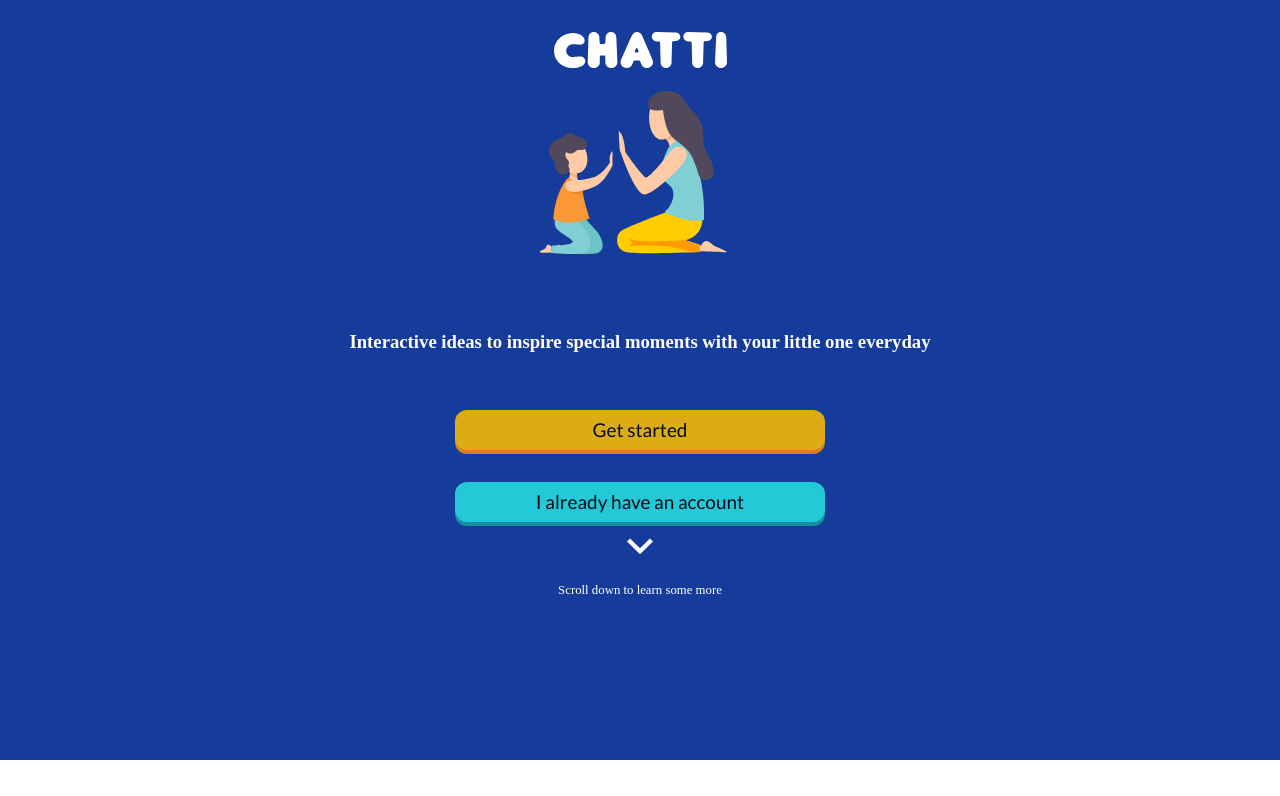
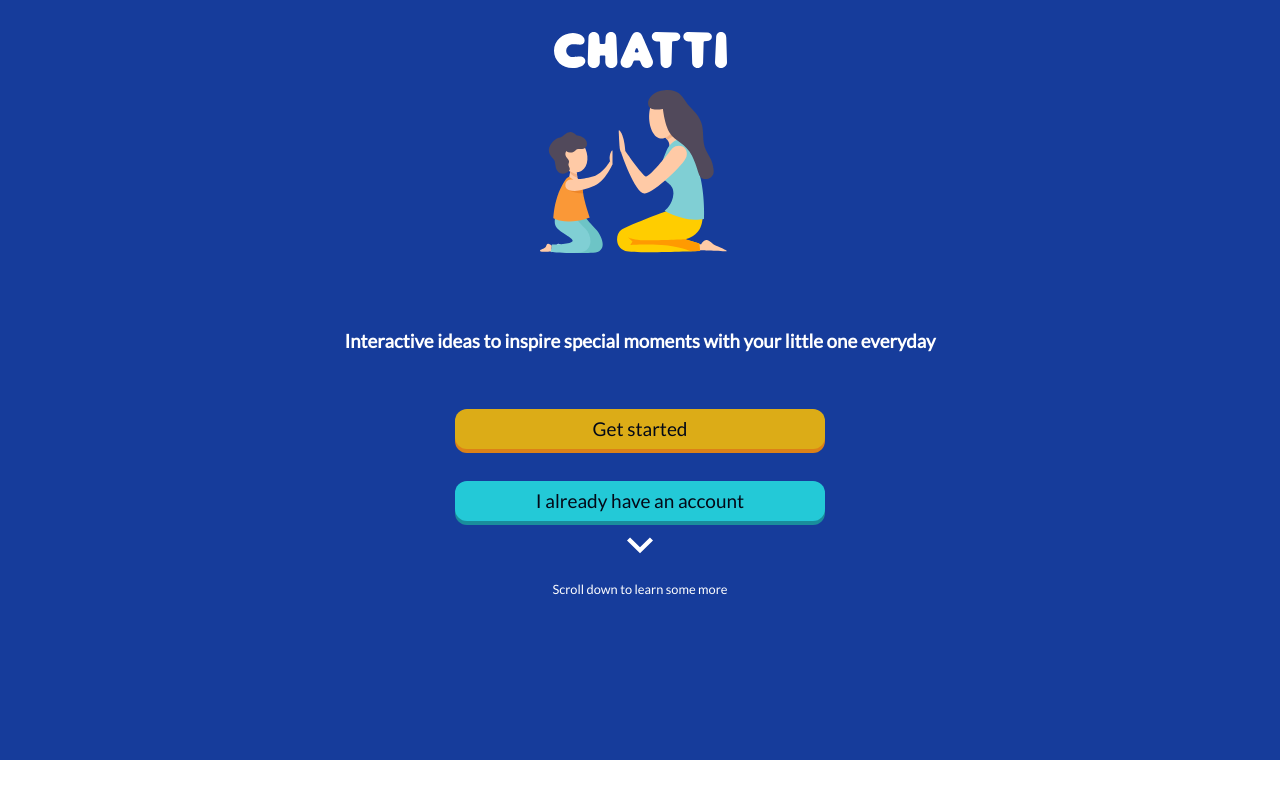
Before and after one commit to fac18/chatti, a React (Create React App) app in the folder client/: page / in a window 1280 px wide. Shown: the top 796 px of the page. Built offline with nearby package versions, Linux system fonts and the light colour scheme; no server answers.

Commit message:
fonts big fixed

```diff
--- a/client/src/index.css
+++ b/client/src/index.css
@@ -1,8 +1,7 @@
 body {
   margin: 0;
-  font-family: -apple-system, BlinkMacSystemFont, 'Lato' 'Segoe UI', 'Roboto',
-    'Oxygen', 'Ubuntu', 'Cantarell', 'Fira Sans', 'Droid Sans', 'Helvetica Neue',
-    sans-serif;
+  font-family: 'Lato', 'Segoe UI', 'Roboto', 'Oxygen', 'Ubuntu', 'Cantarell',
+    'Fira Sans', 'Droid Sans', 'Helvetica Neue', sans-serif;
   -webkit-font-smoothing: antialiased;
   -moz-osx-font-smoothing: grayscale;
 }
```
